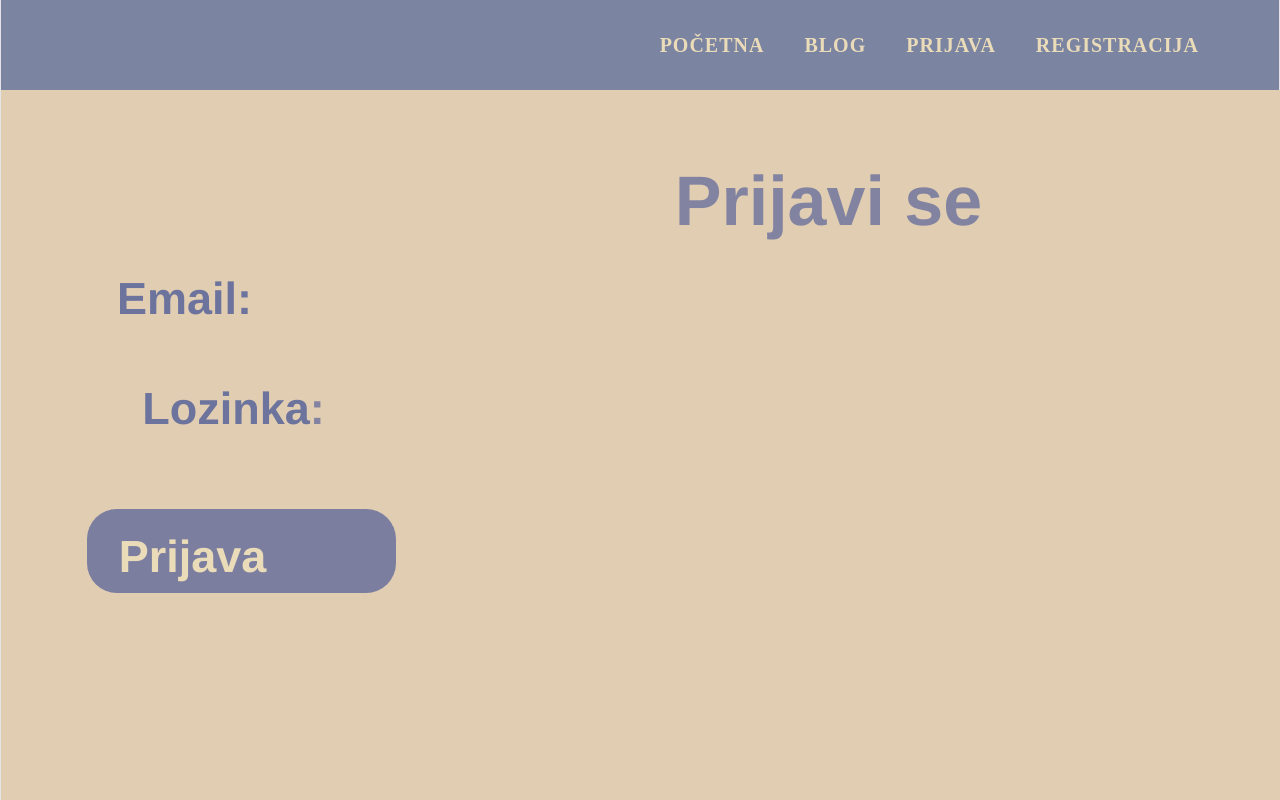
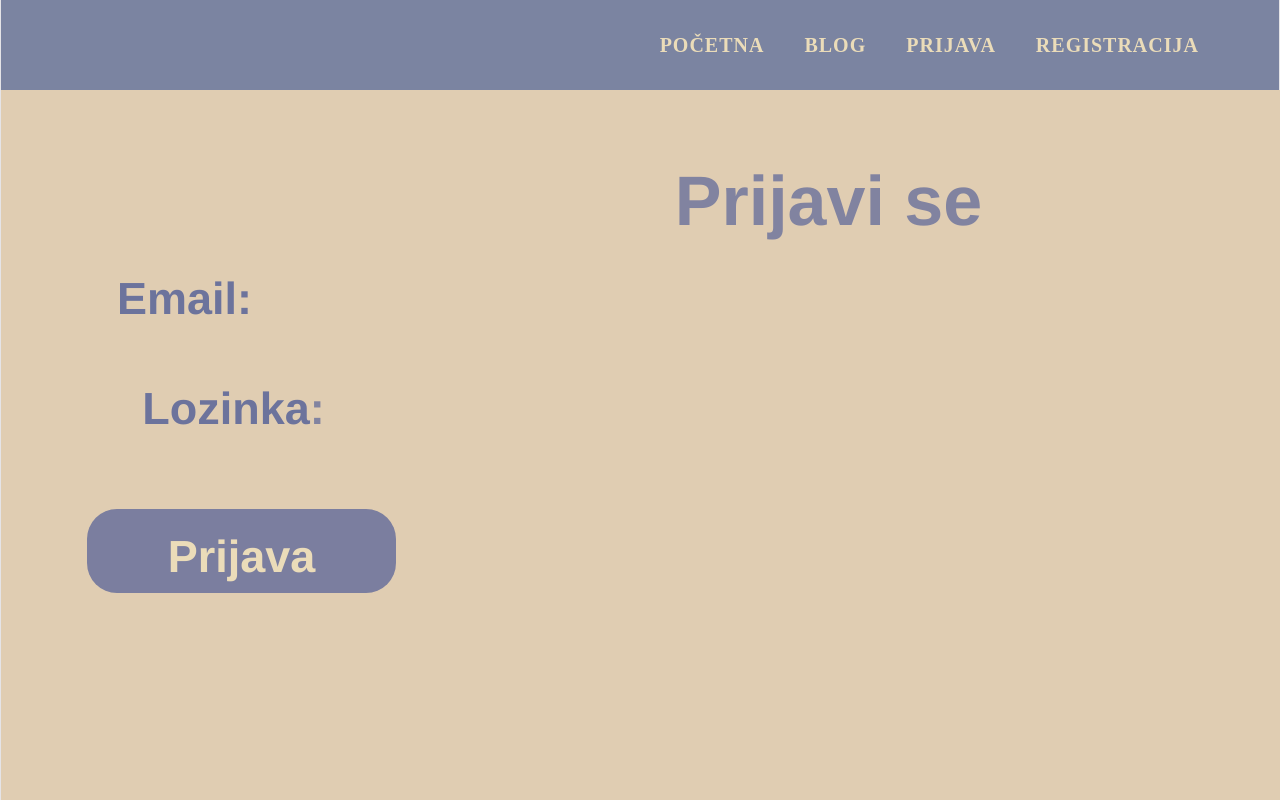
Before and after one commit to elab-development/klijentske-veb-tehnologije-i-skriptni-jezici-2025-26-2024-1051-dnevnik-za-mentalno-zdravlje, a React (Vite) app: page /prijava in a window 1280 px wide. Shown: the top 800 px of the page. Built offline with nearby package versions, Linux system fonts and the light colour scheme.

Commit message:
Vise promena u css

```diff
--- a/src/screens/Blog/Blog.css
+++ b/src/screens/Blog/Blog.css
@@ -125,7 +125,7 @@
 
 .blog-dugme {
   background-color: #6c739c;
-  color: #e0cde2;
+  color: #e0cdb2;
   border: none;
   border-radius: 20px;
   padding: 15px 35px;
--- a/src/screens/Pocetna/style.css
+++ b/src/screens/Pocetna/style.css
@@ -14,7 +14,7 @@
   font-size: 130px;
   font-weight: bold;
   margin: 0;
-  font-family: "Josefin Sans", Halvetica;
+  font-family: "Josefin Sans-Bold", Halvetica;
 }
 
 .zapocni-dugme {
--- a/src/screens/Prijava/style.css
+++ b/src/screens/Prijava/style.css
@@ -62,6 +62,9 @@
     margin-top: 58px;
     position: relative;
     width: 309px;
+    display: flex;
+    justify-content: center;
+    align-items: center;
 }
 
 .prijava .rectangle-2 {
--- a/src/screens/Registracija/style.css
+++ b/src/screens/Registracija/style.css
@@ -79,7 +79,7 @@ body {
 
 .dugme-registracija {
   background-color: #6c739c;
-  color: #e0cde2;
+  color: #e0cdb2;
   font-size: 20px;
   font-weight: 600;
   padding: 14px 40px;
```
